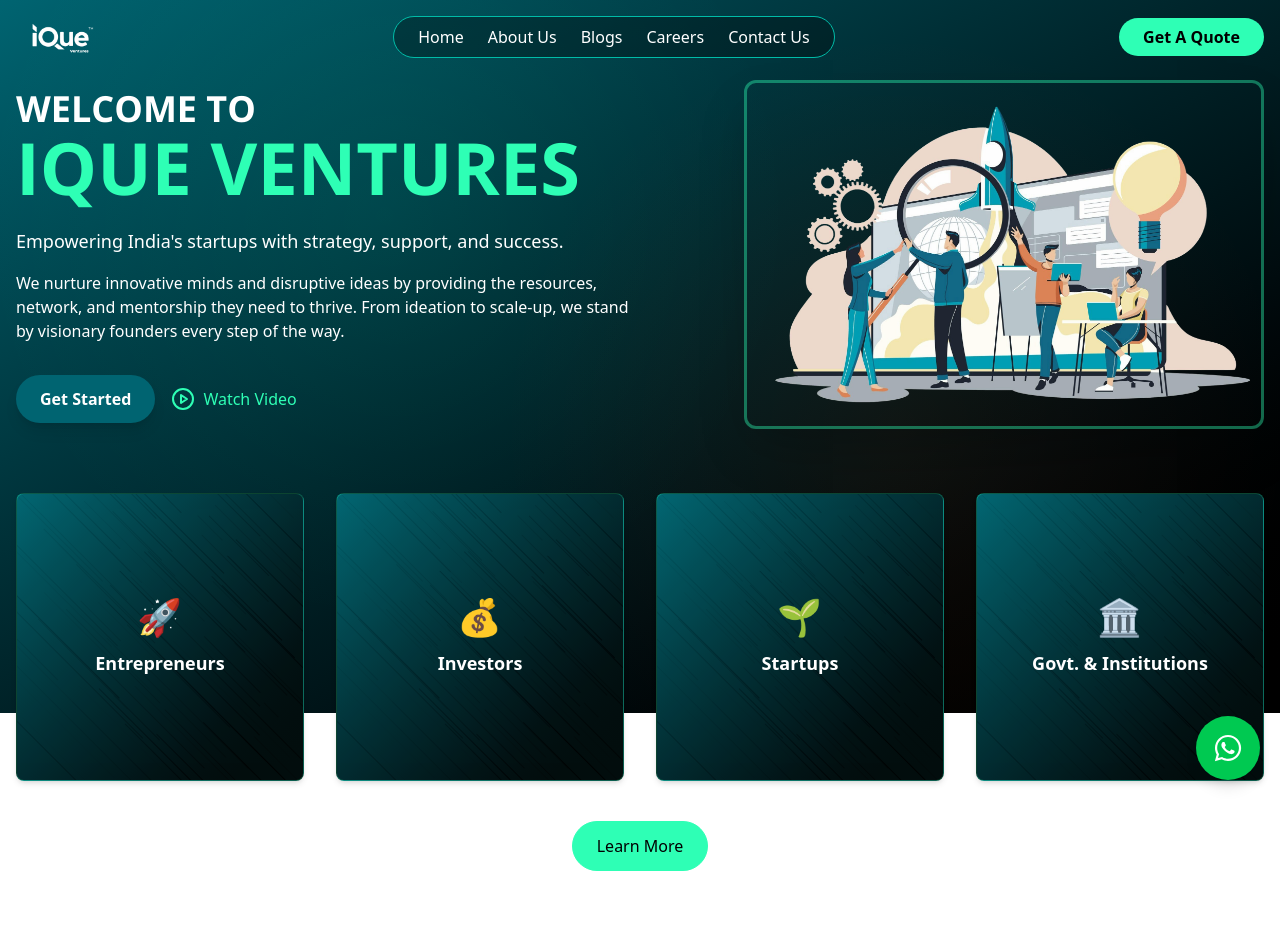
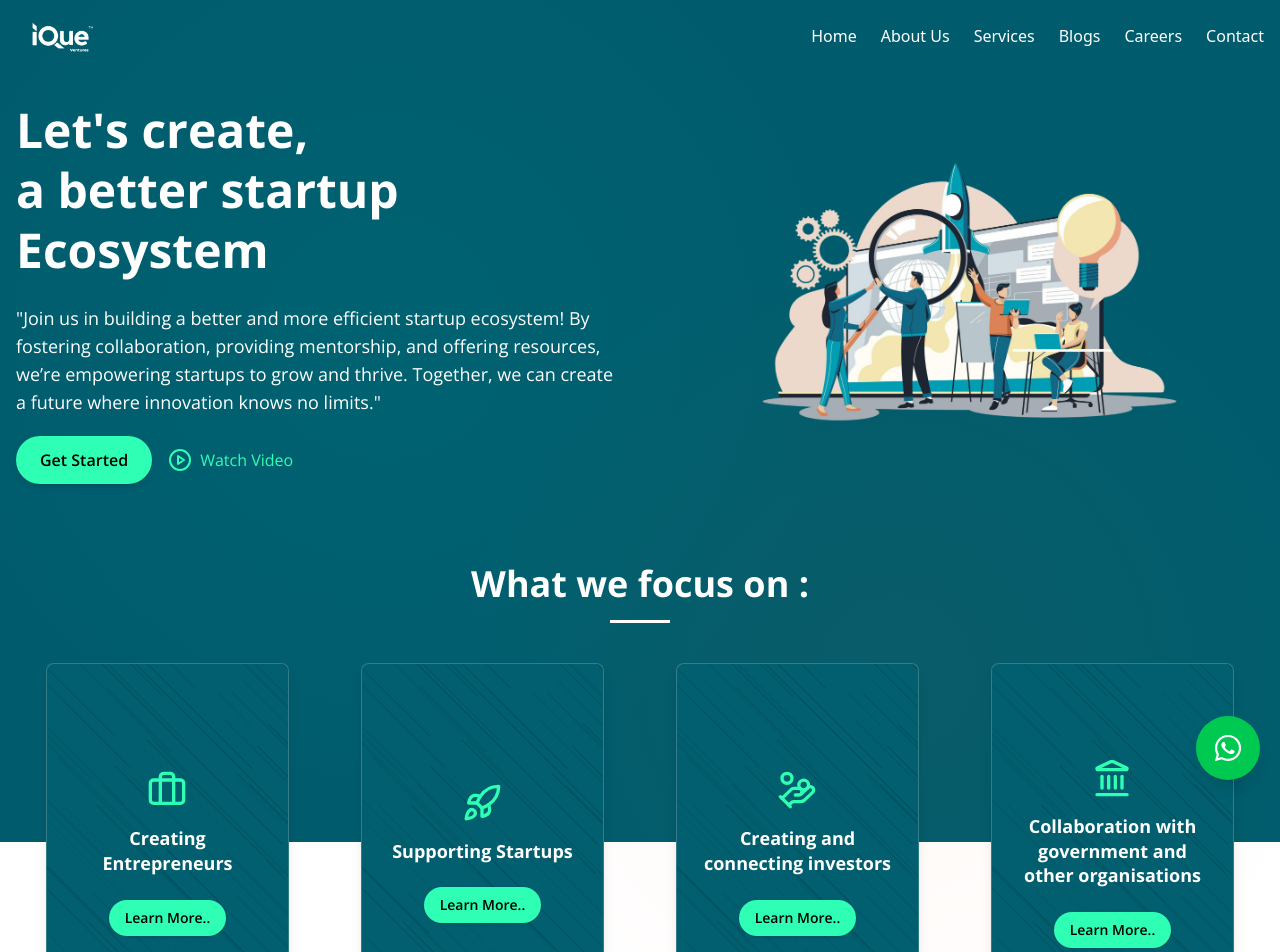
Before and after one commit to ASHIQANWARK/iqueventures, a React (Vite) app: page /#/ in a window 1280 px wide. Shown: the top 952 px of the page. Built offline with nearby package versions, Linux system fonts and the light colour scheme.

Commit message:
initial commit

```diff
--- a/src/Components/Navbar.jsx
+++ b/src/Components/Navbar.jsx
@@ -32,22 +32,13 @@
         </div>
 
         {/* Desktop Menu */}
-        <div className="hidden md:flex items-center space-x-6 bg-black/30 rounded-full px-6 py-2 border border-teal-500">
+        <div className="hidden md:flex items-center space-x-6 ml-auto">
           <Link to="/" className="text-white hover:text-cyan-300">Home</Link>
           <Link to="/about" className="text-white hover:text-cyan-300">About Us</Link>
+          <Link to="/services" className="text-white hover:text-cyan-300">Services</Link>
           <Link to="/blogs" className="text-white hover:text-cyan-300">Blogs</Link>
           <Link to="/career" className="text-white hover:text-cyan-300">Careers</Link>
-          <Link to="/contact" className="text-white hover:text-cyan-300">Contact Us</Link>
-        </div>
-
-        {/* Desktop CTA Button */}
-        <div className="hidden md:block">
-          <Link
-            to="/contact"
-            className="bg-[#2effb5] text-black font-semibold px-6 py-2 rounded-full hover:bg-cyan-300 transition"
-          >
-            Get A Quote
-          </Link>
+          <Link to="/contact" className="text-white hover:text-cyan-300">Contact</Link>
         </div>
 
         {/* Mobile Menu Icon */}
@@ -64,16 +55,10 @@
           <div className="flex flex-col space-y-4 p-6">
             <Link onClick={closeMobileMenu} to="/" className="hover:text-cyan-300">Home</Link>
             <Link onClick={closeMobileMenu} to="/about" className="hover:text-cyan-300">About</Link>
+            <Link onClick={closeMobileMenu} to="/services" className="hover:text-cyan-300">Services</Link>
             <Link onClick={closeMobileMenu} to="/blogs" className="hover:text-cyan-300">Blogs</Link>
             <Link onClick={closeMobileMenu} to="/career" className="hover:text-cyan-300">Careers</Link>
-            <Link onClick={closeMobileMenu} to="/contact" className="hover:text-cyan-300">Contact Us</Link>
-            <Link
-              onClick={closeMobileMenu}
-              to="/contact"
-              className="bg-cyan-400 text-black font-semibold px-4 py-2 rounded-full text-center"
-            >
-              Get a Quote
-            </Link>
+            <Link onClick={closeMobileMenu} to="/contact" className="hover:text-cyan-300">Contact</Link>
           </div>
         </div>
       )}
--- a/src/Pages/About.jsx
+++ b/src/Pages/About.jsx
@@ -13,7 +13,7 @@
         className="max-w-6xl mx-auto px-4 mb-10 sm:mb-12 text-center"
         data-aos="fade-up"
       >
-        <h2 className="text-3xl sm:text-4xl font-bold text-[#046c52] mb-2 uppercase font-[Open_Sans]">
+        <h2 className="text-3xl sm:text-4xl font-bold text-[#005c6d] mb-2 uppercase font-[Open_Sans]">
           About Us
         </h2>
         <p className="text-gray-600 text-sm sm:text-base max-w-3xl mx-auto">
--- a/src/Pages/ApproachSection.jsx
+++ b/src/Pages/ApproachSection.jsx
@@ -50,7 +50,7 @@
           {approachItems.map((item, index) => (
             <div
               key={index}
-              className="relative bg-gradient-to-br from-[#006471] to-black border border-[#1f3a4c] rounded-xl p-6 text-left shadow-md aspect-square overflow-hidden flex flex-col items-center justify-center"
+              className="relative bg-[#005c6d] border border-[#1f3a4c] rounded-xl p-6 text-left shadow-md aspect-square overflow-hidden flex flex-col items-center justify-center"
             >
               {/* Background SVG */}
               <img
--- a/src/Pages/ChatBot.jsx
+++ b/src/Pages/ChatBot.jsx
@@ -47,7 +47,7 @@
       {/* ScrollUp Button */}
       <button
         onClick={scrollToTop}
-        className={`fixed bottom-25 right-8 z-50 bg-[#0c3e49]
+        className={`fixed bottom-25 right-8 z-50 bg-[#005c6d]
 
 
 
--- a/src/Pages/Contact.jsx
+++ b/src/Pages/Contact.jsx
@@ -43,7 +43,7 @@
   };
 
   return (
-    <section className="py-16 px-4 sm:px-6 lg:px-8 bg-gradient-to-br from-[#006471] to-black overflow-x-hidden">
+    <section className="py-16 px-4 sm:px-6 lg:px-8 bg-[#005c6d] overflow-x-hidden">
       <div className="max-w-7xl mx-auto w-full">
         <h2 className="text-3xl sm:text-4xl font-bold text-white text-center uppercase mb-4">
           Contact Us
--- a/src/Pages/Founder.jsx
+++ b/src/Pages/Founder.jsx
@@ -14,7 +14,7 @@
     <section className="relative w-full   flex flex-col items-center justify-center text-white py-16 md:py-24 px-4 sm:px-6 md:px-8 font-[Open_Sans] overflow-hidden">
       {/* Heading */}
       <motion.h2
-        className="text-3xl md:text-5xl font-extrabold text-center leading-tight mb-12 font-display uppercase bg-[#006471] text-transparent bg-clip-text px-2 max-w-full"
+        className="text-3xl md:text-5xl font-extrabold text-center leading-tight mb-12 font-display uppercase bg-[#005c6d] text-transparent bg-clip-text px-2 max-w-full"
         initial={{ opacity: 0, y: -50 }}
         animate={{ opacity: 1, y: 0 }}
         transition={{ duration: 1 }}
@@ -27,7 +27,7 @@
 
       {/* Combined Card */}
       <motion.div
-        className="relative z-10 w-full max-w-5xl bg-gradient-to-br from-[#006471] to-black border border-teal-800 rounded-xl shadow-xl flex flex-col lg:flex-row items-center gap-8 p-6 md:p-10 backdrop-blur-sm"
+        className="relative z-10 w-full max-w-5xl bg-[#005c6d] border border-teal-800 rounded-xl shadow-xl flex flex-col lg:flex-row items-center gap-8 p-6 md:p-10 backdrop-blur-sm"
         initial={{ opacity: 0, y: 40 }}
         whileInView={{ opacity: 1, y: 0 }}
         transition={{ duration: 1 }}
--- a/src/Pages/Hero.jsx
+++ b/src/Pages/Hero.jsx
@@ -1,25 +1,36 @@
 import React from "react";
+import { motion } from "framer-motion";
 import { useNavigate } from "react-router-dom";
-import { motion } from "framer-motion";
-import { PlayCircle } from "lucide-react";
-import mainImage from "../assets/images/hero4.png";
+import { PlayCircle, Briefcase, Rocket, HandCoins, Landmark } from "lucide-react";
+import heroImg from "../assets/images/hero4.png";
 import svg2 from "../assets/images/ffflurry.svg";
 
 const HeroSection = () => {
   const navigate = useNavigate();
 
+  const focusItems = [
+    { icon: <Briefcase size={40} />, title: "Creating Entrepreneurs" },
+    { icon: <Rocket size={40} />, title: "Supporting Startups" },
+    { icon: <HandCoins size={40} />, title: "Creating and connecting investors" },
+    {
+      icon: <Landmark size={40} />,
+      title: "Collaboration with government and other organisations",
+    },
+  ];
+
   return (
-    <section className="relative text-white overflow-hidden">
-      {/* Gradient Background */}
-      <div className="absolute inset-0 h-[75%] z-0 bg-gradient-to-br from-[#006471]  to-black">
-        <div className="absolute w-full h-full bg-[radial-gradient(circle_at_30%_30%,#00ffcc33_0%,transparent_40%)] opacity-30"></div>
-        <div className="absolute w-full h-full bg-[radial-gradient(circle_at_70%_60%,#ff5e0033_0%,transparent_40%)] opacity-30"></div>
+    <section className="relative font-[Open_Sans] overflow-hidden pt-5">
+      {/* Two-tone Background */}
+      <div className="absolute inset-0 z-0">
+        <div className="absolute top-0 left-0 w-full h-[75%] bg-[#005c6d]" />
+        <div className="absolute bottom-0 left-0 w-full h-[25%] bg-white" />
+        <div className="absolute w-full h-full bg-[radial-gradient(circle_at_30%_30%,#00ffcc33_0%,transparent_40%)] opacity-20" />
+        <div className="absolute w-full h-full bg-[radial-gradient(circle_at_70%_60%,#ff5e0033_0%,transparent_40%)] opacity-20" />
       </div>
-      <div className="absolute bottom-0 w-full h-[25%] bg-white z-0" />
 
-      {/* Main Content */}
-      <div className="relative z-10 py-16 md:py-20">
-        <div className="max-w-7xl mx-auto px-4 flex flex-col-reverse lg:flex-row items-center justify-between gap-12">
+      {/* Hero Content */}
+      <div className="relative z-10 py-20">
+        <div className="max-w-7xl mx-auto px-4 flex flex-col-reverse lg:flex-row items-center justify-between gap-10">
           {/* Left Column */}
           <motion.div
             initial={{ opacity: 0, x: -40 }}
@@ -27,27 +38,24 @@
             transition={{ duration: 1 }}
             className="w-full lg:w-1/2"
           >
-            <h2 className="text-2xl sm:text-3xl md:text-4xl font-bold mb-6 text-white leading-tight uppercase font-[Open_Sans]">
-              Welcome to <br />
-              <span className="text-[#2effb5] text-5xl sm:text-6xl md:text-7xl block">
-                iQue Ventures
-              </span>
-            </h2>
+            <h1 className="text-white font-bold text-3xl sm:text-4xl md:text-5xl leading-tight mb-6">
+              Let's create,
+              <br />
+              <span className="block">a better startup</span>
+              <span className="block">Ecosystem</span>
+            </h1>
 
-            <p className="text-white text-base sm:text-lg mb-4">
-              Empowering India's startups with strategy, support, and success.
-            </p>
-            <p className="text-white text-sm sm:text-base mb-8">
-              We nurture innovative minds and disruptive ideas by providing the
-              resources, network, and mentorship they need to thrive. From
-              ideation to scale-up, we stand by visionary founders every step
-              of the way.
+            <p className="text-base sm:text-lg text-white mb-5">
+              "Join us in building a better and more efficient startup ecosystem!
+              By fostering collaboration, providing mentorship, and offering
+              resources, we’re empowering startups to grow and thrive. Together,
+              we can create a future where innovation knows no limits."
             </p>
 
             <div className="flex flex-wrap gap-4">
               <button
                 onClick={() => navigate("/contact")}
-                className="bg-[#006471] hover:bg-[#2effb5] text-white hover:text-black px-6 py-3 rounded-full text-base font-semibold shadow-lg transition-all"
+                className="bg-[#2effb5] text-black hover:bg-white hover:text-[#006674] px-6 py-3 rounded-full font-semibold shadow-md transition-all"
               >
                 Get Started
               </button>
@@ -65,65 +73,49 @@
 
           {/* Right Column */}
           <motion.div
-            initial={{ opacity: 0, y: 30 }}
-            animate={{ opacity: 1, y: 0 }}
-            transition={{ duration: 1 }}
-            className="w-full lg:w-5/12"
+            initial={{ opacity: 0, scale: 0.95 }}
+            animate={{ opacity: 1, scale: 1 }}
+            transition={{ duration: 0.6, delay: 0.2 }}
+            className="md:w-1/2 w-full"
           >
-            <motion.img
-              src={mainImage}
-              alt="Innovation at iQue"
-              className="w-full max-h-[450px] object-cover rounded-xl shadow-2xl border-[3px] border-[#2effb566]"
-              whileHover={{ scale: 1.03 }}
-              transition={{ duration: 0.4 }}
+            <img
+              src={heroImg}
+              alt="Startup Illustration"
+              className="w-full max-w-md mx-auto"
             />
           </motion.div>
         </div>
 
-        {/* Icon Grid */}
-        <div className="max-w-7xl mx-auto px-4 mt-16">
-          <div className="grid grid-cols-2 sm:grid-cols-2 md:grid-cols-4 gap-6 md:gap-8">
-            {[
-              { icon: "🚀", title: "Entrepreneurs" },
-              { icon: "💰", title: "Investors" },
-              { icon: "🌱", title: "Startups" },
-              { icon: "🏛️", title: "Govt. & Institutions" },
-            ].map((box, idx) => (
+        {/* Focus Cards Section */}
+        <div className="relative z-10 max-w-7xl mx-auto px-4 mt-20">
+          <h2 className="text-3xl md:text-4xl font-bold text-center mb-4 text-white">
+            What we focus on :
+          </h2>
+          <div className="h-[3px] bg-white w-[60px] mx-auto mb-10" />
+
+          <div className="grid grid-cols-1 sm:grid-cols-2 md:grid-cols-4 gap-3">
+            {focusItems.map((item, idx) => (
               <motion.div
                 key={idx}
-                initial={{ opacity: 0, y: 20 }}
+                initial={{ opacity: 0, y: 30 }}
                 animate={{ opacity: 1, y: 0 }}
-                transition={{ duration: 0.6, delay: 0.2 * idx }}
-                className="relative bg-gradient-to-br from-[#006471] to-black w-full aspect-square rounded-lg text-center p-6 shadow-md hover:shadow-[0_0_20px_#2effb5aa] transition-all border border-[#2effb544] flex flex-col justify-center items-center overflow-hidden"
+                transition={{ duration: 0.5, delay: 0.15 * idx }}
+                className="relative bg-[#005c6d] text-white rounded-lg shadow-lg px-6 py-8 text-center border border-white/20 hover:shadow-[0_0_25px_#2effb5aa] transition w-[80%] h-[380px] mx-auto"
               >
                 <img
                   src={svg2}
-                  alt="Background"
+                  alt="bg"
                   className="absolute inset-0 w-full h-full object-cover opacity-10 z-0"
                 />
-                <div className="relative z-10">
-                  <div className="text-4xl mb-3">{box.icon}</div>
-                  <h4 className="text-lg font-semibold text-white">
-                    {box.title}
-                  </h4>
+                <div className="relative z-10 flex flex-col items-center justify-center h-full">
+                  <div className="mb-4 text-[#2effb5]">{item.icon}</div>
+                  <h4 className="text-lg font-bold leading-snug">{item.title}</h4>
+                  <button className="mt-6 bg-[#2effb5] hover:bg-green-300 text-black text-sm font-semibold px-4 py-2 rounded-full shadow-sm transition">
+                    Learn More..
+                  </button>
                 </div>
               </motion.div>
             ))}
-          </div>
-
-          {/* Learn More Button */}
-          <div className="text-center mt-10">
-            <button
-              onClick={() => {
-                const section = document.getElementById("whatwedo");
-                if (section) {
-                  section.scrollIntoView({ behavior: "smooth" });
-                }
-              }}
-              className="bg-[#2effb5] text-black border border-[#2effb5] hover:bg-white hover:text-[#006471] transition px-6 py-3 rounded-full text-base font-medium"
-            >
-              Learn More
-            </button>
           </div>
         </div>
       </div>
```
Also changed, not shown: src/Pages/WhatWeDo.jsx (+12 -16 lines), vite.config.js (+8 -1 lines).
